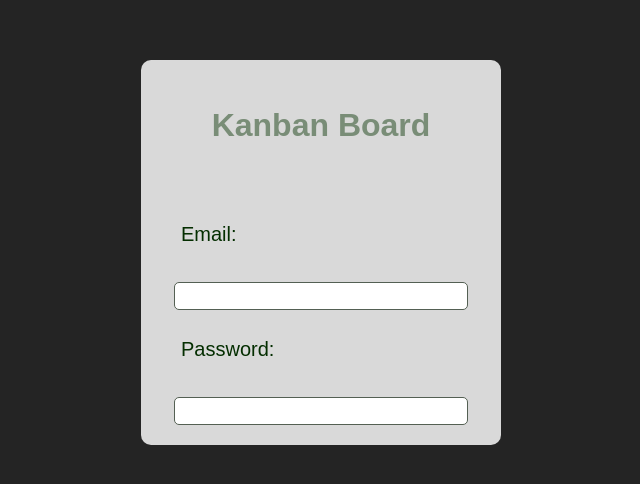
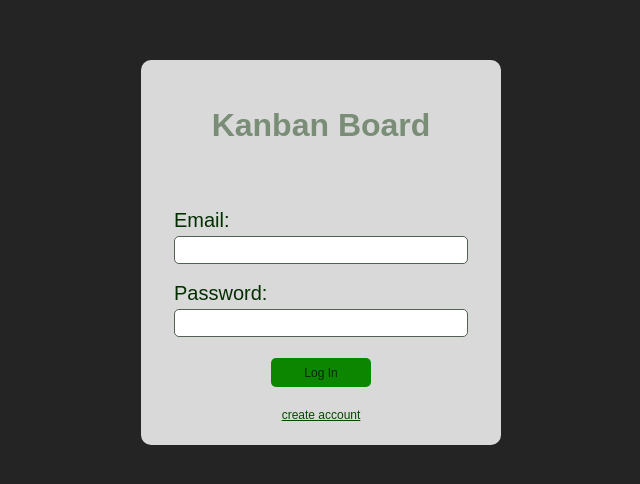
Before and after one commit to IgorEmerick/kanban-user-interface, a React (Create React App) app: page /login in a window 1280 px wide. Shown: the part 148-632 px from the top of the page, without its empty margins (319-959 px from the left). Built offline with nearby package versions, Linux system fonts and the light colour scheme.

Commit message:
create login page interface

```diff
--- a/package.json
+++ b/package.json
@@ -3,6 +3,10 @@
   "version": "0.1.0",
   "private": true,
   "dependencies": {
+    "@babel/core": "^7.0.0-0",
+    "@babel/plugin-syntax-flow": "^7.14.5",
+    "@babel/plugin-transform-react-jsx": "^7.14.9",
+    "@testing-library/dom": "^8.19.0",
     "@testing-library/jest-dom": "^5.16.5",
     "@testing-library/react": "^13.4.0",
     "@testing-library/user-event": "^13.5.0",
@@ -13,9 +17,11 @@
     "jsonwebtoken": "^8.5.1",
     "react": "^18.2.0",
     "react-dom": "^18.2.0",
+    "react-is": "^18.2.0",
     "react-router-dom": "^6.4.5",
     "react-scripts": "5.0.1",
     "styled-components": "^5.3.6",
+    "svgo": "2.x.x",
     "typescript": "^4.9.4",
     "web-vitals": "^2.1.4"
   },
--- a/src/pages/Login/index.tsx
+++ b/src/pages/Login/index.tsx
@@ -1,10 +1,12 @@
 import {
-  Input,
-  EmailLabel,
+  InputLabel,
+  InputDiv,
   LoginContainer,
   LoginDiv,
   Title,
-  PasswordLabel,
+  Input,
+  LoginButton,
+  CreateAccountLink,
 } from './styles';
 
 export function Login(): JSX.Element {
@@ -13,13 +15,21 @@ export function Login(): JSX.Element {
       <LoginDiv>
         <Title>Kanban Board</Title>
 
-        <EmailLabel>Email:</EmailLabel>
+        <InputDiv margin_top="2.1875rem">
+          <InputLabel>Email:</InputLabel>
 
-        <Input />
+          <Input />
+        </InputDiv>
 
-        <PasswordLabel>Password:</PasswordLabel>
+        <InputDiv margin_top="0.875rem">
+          <InputLabel>Password:</InputLabel>
 
-        <Input type="password" />
+          <Input type="password" />
+        </InputDiv>
+
+        <LoginButton>Log In</LoginButton>
+
+        <CreateAccountLink>create account</CreateAccountLink>
       </LoginDiv>
     </LoginContainer>
   );
--- a/src/pages/Login/styles.ts
+++ b/src/pages/Login/styles.ts
@@ -32,41 +32,77 @@ export const Title = styled.h1`
   color: #798d77;
 `;
 
-export const EmailLabel = styled.h2`
-  width: 17.5rem;
-  margin-top: 2.4375rem;
+interface IInputDivProps {
+  margin_top: string;
+}
 
+export const InputDiv = styled.div<IInputDivProps>`
+  height: 3.75rem;
+  margin-top: ${props => props.margin_top};
+  display: flex;
+  flex-direction: column;
+  justify-content: space-between;
+  align-items: flex-start;
+`;
+
+export const InputLabel = styled.span`
+  font-family: 'Poppins', sans-serif;
+  font-style: normal;
   font-weight: 400;
   font-size: 1.25rem;
   line-height: 1.875rem;
   color: #042e00;
-  text-align: left;
-`;
-
-export const PasswordLabel = styled.h2`
-  width: 17.5rem;
-  margin-top: 0.875rem;
-
-  font-weight: 400;
-  font-size: 1.25rem;
-  line-height: 1.875rem;
-  color: #042e00;
-  text-align: left;
 `;
 
 export const Input = styled.input`
   width: 17.5rem;
   height: 1.5rem;
-  margin-top: 0.375rem;
   border: 0.0625rem solid #546053;
   border-radius: 0.3125rem;
+  display: flex;
+  align-items: center;
+  padding-right: 0.375rem;
   padding-left: 0.375rem;
-  padding-right: 0.375rem;
-  background: #ffffff;
-  align-items: center;
 
+  font-family: 'Poppins', sans-serif;
+  font-style: normal;
   font-weight: 400;
   font-size: 0.875rem;
   line-height: 1.3125rem;
   color: #042900;
 `;
+
+export const LoginButton = styled.button`
+  width: 6.25rem;
+  height: 1.875rem;
+  margin-top: 1.3125rem;
+  border: none;
+  border-radius: 0.3125rem;
+  display: flex;
+  justify-content: center;
+  align-items: center;
+  background: #0c8500;
+
+  font-family: 'Poppins', sans-serif;
+  font-style: normal;
+  font-weight: 400;
+  font-size: 0.75rem;
+  line-height: 1.125rem;
+  color: #042900;
+
+  cursor: pointer;
+`;
+
+export const CreateAccountLink = styled.a`
+  margin-top: 1.1875rem;
+
+  font-family: 'Poppins', sans-serif;
+  font-style: normal;
+  font-weight: 400;
+  font-size: 0.75rem;
+  line-height: 1.125rem;
+  text-decoration-line: underline;
+  color: #064800;
+
+  cursor: pointer;
+`;
```
